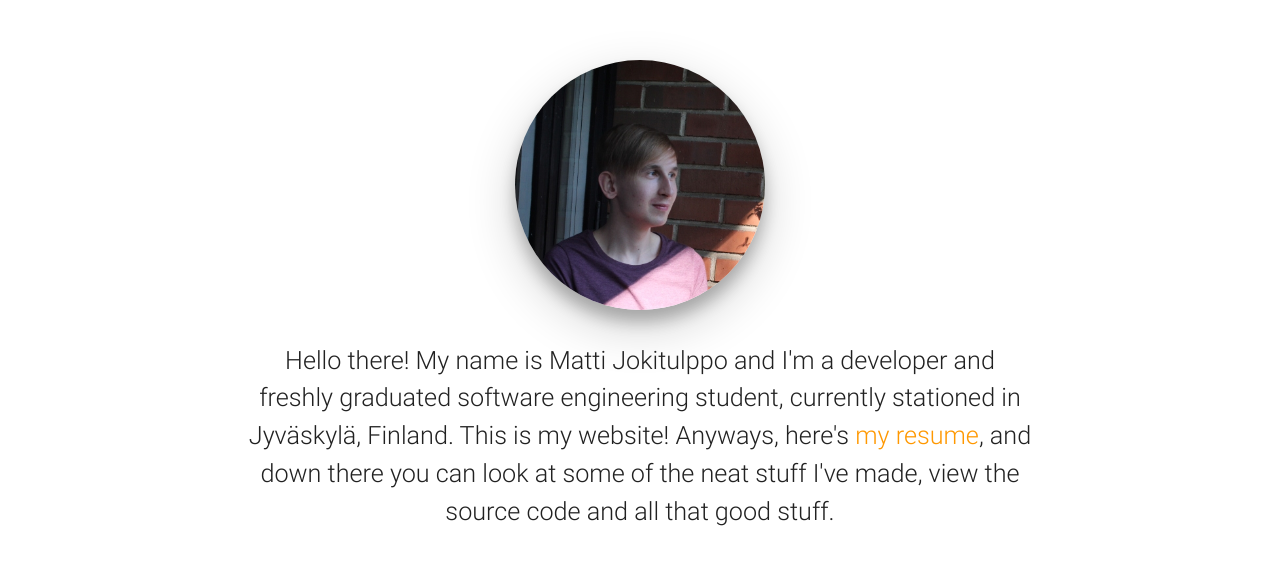
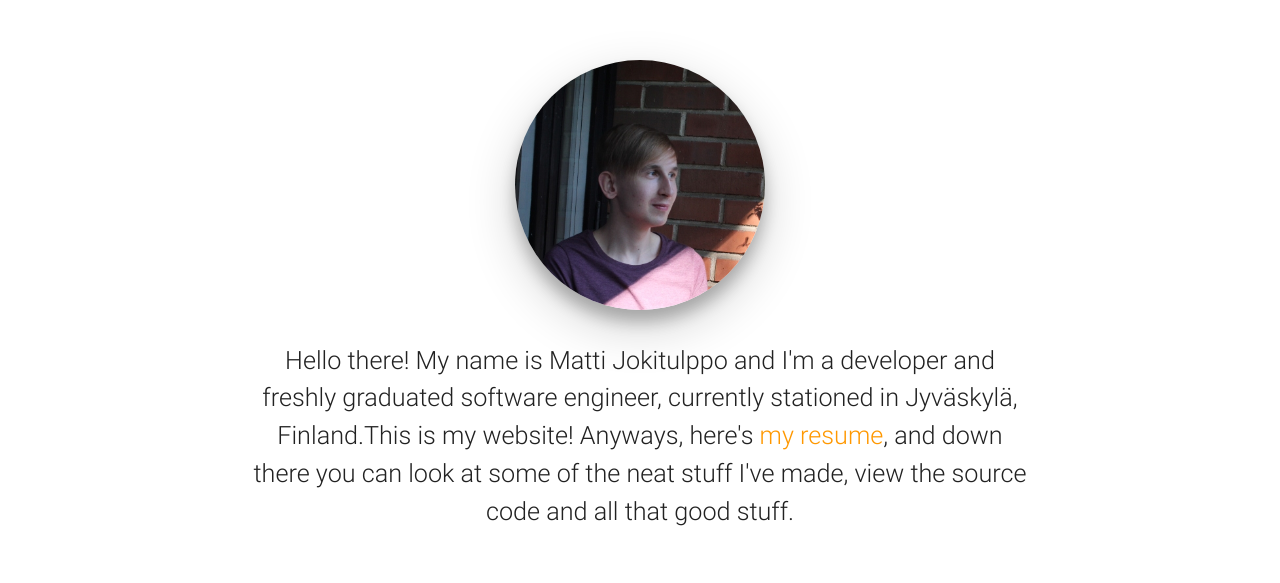
Before and after one commit to melonmanchan/My-Website, a website: page index.html in a window 1280 px wide. Shown: the part 79-662 px from the top of the page. Drawn offline with Linux system fonts and the light colour scheme; files that its build step writes are made by us from their sources.

Commit message:
Update description

```diff
--- a/index.html
+++ b/index.html
@@ -53,7 +53,7 @@
                     <img class="center my-face z-depth-3 " src="img/matti.jpg" width="250">
                 </div>
             </div>
-            <p class="flow-text center about-description">Hello there! My name is Matti Jokitulppo and I'm a developer and freshly graduated software engineering student, currently stationed in Jyväskylä, Finland. This is my website! Anyways, here's
+            <p class="flow-text center about-description">Hello there! My name is Matti Jokitulppo and I'm a developer and freshly graduated software engineer, currently stationed in Jyväskylä, Finland.This is my website! Anyways, here's
                 <a class="orange-text resume transition" href="res/resume.pdf"> my resume</a>, and down there you can look at some of the neat stuff I've made, view the source code
                 and all that good stuff.</p>
         </div>
```
